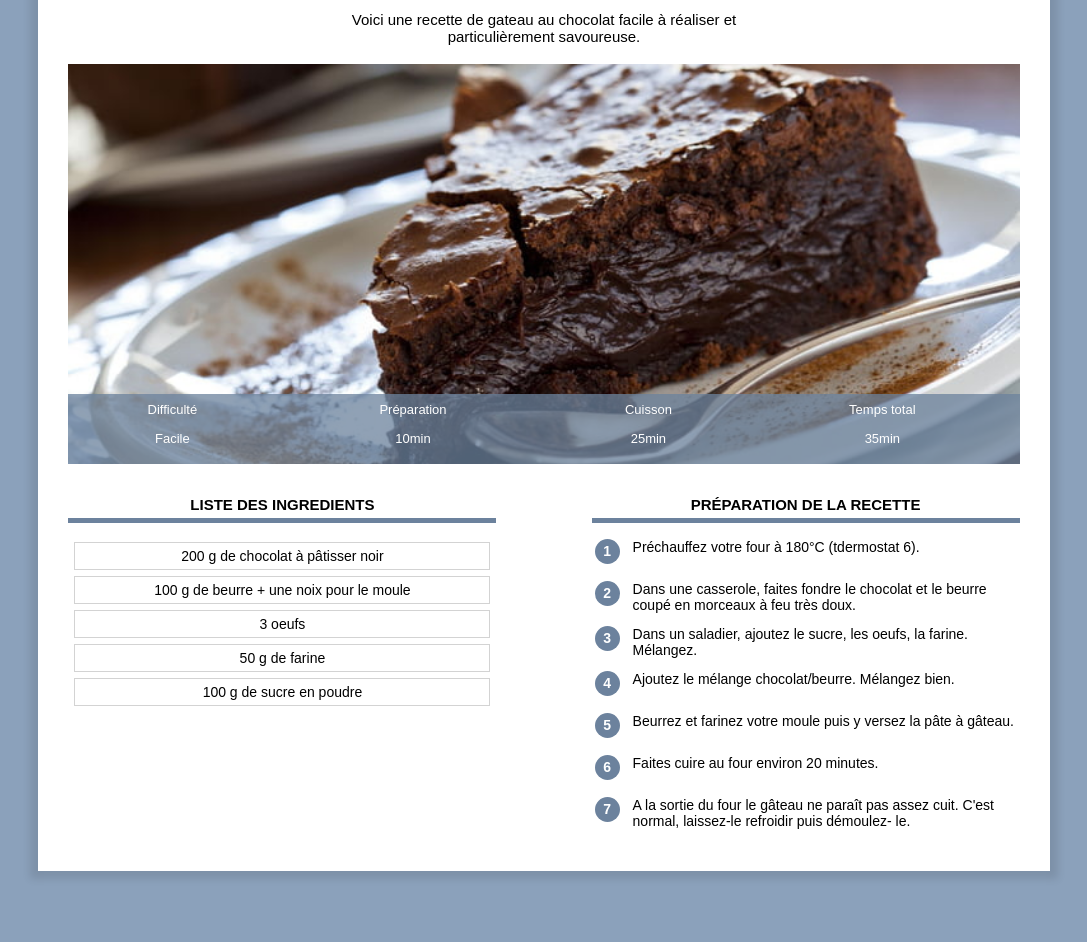
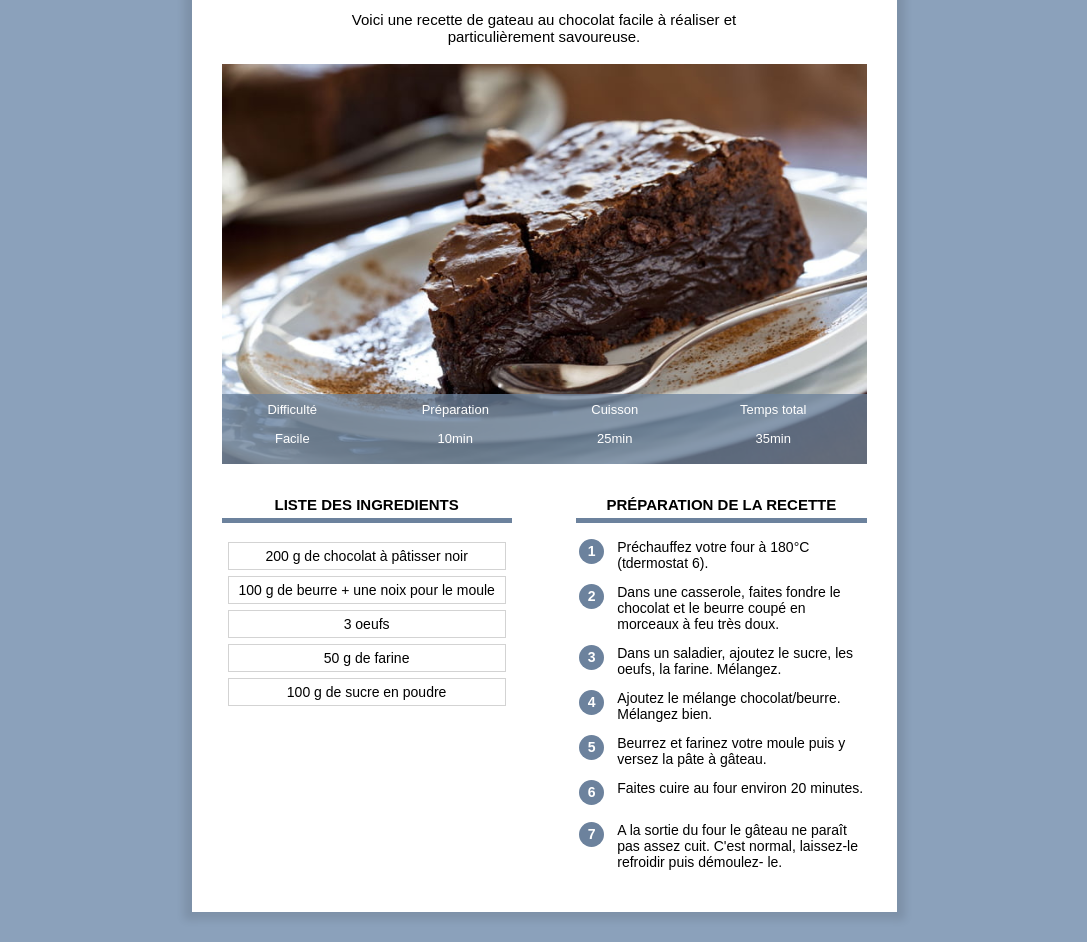
Before and after one commit to Cheeser92/site_recettes, a plain HTML site: page Recette_gateau_chocolat.html in a window 1280 px wide. Shown: the part 163-1105 px from the top of the page, without its empty margins (96-1183 px from the left). Drawn offline with Linux system fonts and the light colour scheme.

Commit message:
Add files via upload

```diff
--- a/Recette.css
+++ b/Recette.css
@@ -21,9 +21,8 @@ p.categorie {
 
 div.contenu {
     background-color: white;
-    margin: 60px 10% 80px 10%;
-    padding: 0 30px 30px 30px;
-    min-width: 350px;
+    margin: 40px 8px 40px 8px;
+    padding: 0 8px 20px 8px;
     box-shadow: 0px 0px 8px 8px rgba(0, 0, 0, 0.1);
     overflow: visible;
 }
@@ -33,6 +32,7 @@ h1 {
     margin-bottom: 10px;
     margin-top: 15px;
 }
+
 p.description {
     /*text-align: center;*/
     max-width: 400px; /* Permet de spécifier une largeur maximal que le texte doit occuper */
@@ -40,15 +40,18 @@ p.description {
     /* la commande display permet d'indiquer si le texte doit prendre tout le block. Elle prend principallement trois argulents : block (par défaut, il prend toute la ligne), inline (il ne prend que la place nécessaire) et inline-block (c'est le mode inline mais avec plus de possibilité de contrôle) */
     font-size: 15px;
 }
+
 .centre {
     text-align: center;
     width: 100%;
 }
+
 div.categorie {
     margin-bottom: 0px;
     margin-top: 0px;
     overflow: visible;
 }
+
 div.separateur {
     background-color: black;
     width: 150px;
@@ -56,6 +59,7 @@ div.separateur {
     margin-left: auto; /* en mettant margin left et right en auto il équilibre le positionnement du sépérateur */
     margin-right: auto;
 }
+
 table.info {
     position: absolute;
     bottom: 0;
@@ -64,18 +68,21 @@ table.info {
     background-color: #6C829DC0;
     padding-top: 5px;
     padding-bottom: 5px;
-    height: 70px;"
+    height: 50px;"
 }
+
 table.info td {
     text-align: center;
-    font-size: 13px;
+    font-size: 12px;
     vertical-align: top;
 }
+
 table.info th {
     text-align: center;
-    font-size: 16px;
+    font-size: 14px;
     vertical-align: bottom;
 }
+
 div.info {
     position: relative
 }
@@ -89,14 +96,12 @@ img.info {
 }
 
 div.Ingredients {
-    display: inline-block;
-    width: 45%;
+    width: 100%;
     margin-top: 20px;
 }
 
 div.recette {
-    float: right;
-    width: 45%;
+    width: 100%;
     margin-top: 20px;
 }
 
@@ -142,3 +147,47 @@ table.table_recette td.etapes {
 table.table_recette tr {
     height: 40px;
 }
+
+/* Style pour ordinateur */
+@media only screen and (min-width: 768px){
+
+    div.contenu {
+        min-width: 350px;
+        margin: 60px 10% 80px 10%;
+        padding: 0 30px 30px 30px;
+    }
+
+    table.info {
+        height: 70px;"
+    }
+
+    table.info td {
+        font-size: 13px;
+    }
+
+    table.info th {
+        font-size: 16px;
+    }
+
+    div.Ingredients {
+        display: inline-block;
+        width: 45%;
+    }
+
+    div.recette {
+        float: right;
+        width: 45%;
+    }
+
+}
+
+/* Style pour les écrans très grand */
+@media only screen and (min-width: 950px) {
+
+    div.contenu {
+        margin-left:auto;
+        margin-right:auto;
+        width:645px;
+    }
+
+}
--- a/Recette_gateau_chocolat.html
+++ b/Recette_gateau_chocolat.html
@@ -5,6 +5,7 @@
             Gateau au chocolat
         </title>
         <meta charset="UTF-8">
+        <meta name="viewport" content="width=device-width, initial-scale=1.0">
         <link rel="stylesheet" href="Recette.css"/>
     </head>
 
```
